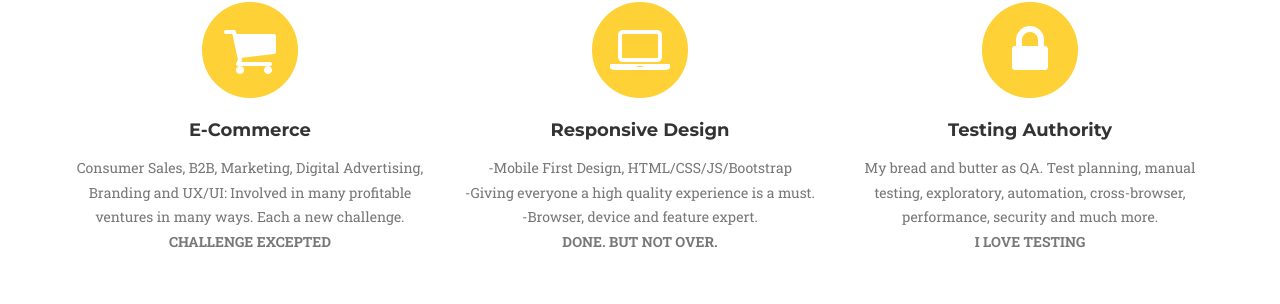
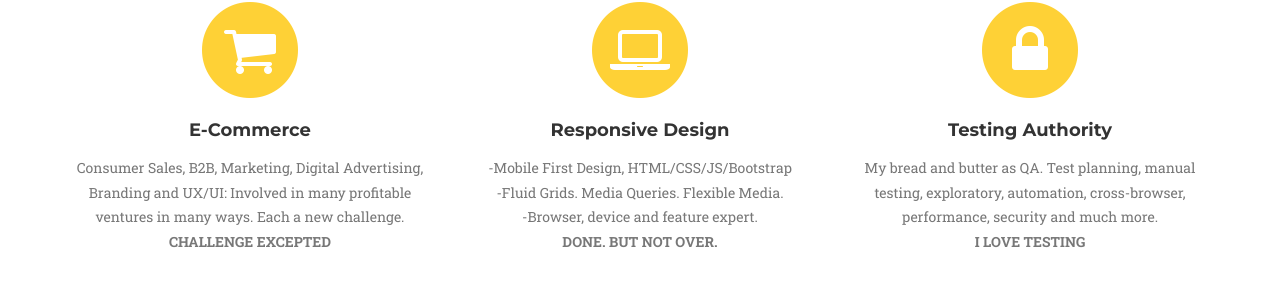
Before and after one commit to kuehlj86/single, a website: page index.html in a window 1280 px wide. Shown: the part 1070-1374 px from the top of the page. Drawn offline with nearby package versions, Linux system fonts and the light colour scheme; a web font is replaced by a local one.

Commit message:
committing

```diff
--- a/index.html
+++ b/index.html
@@ -109,7 +109,7 @@
                         <i class="fa fa-laptop fa-stack-1x fa-inverse"></i>
                     </span>
                     <h4 class="service-heading">Responsive Design</h4>
-                    <p class="text-muted">-Mobile First Design, HTML/CSS/JS/Bootstrap<br>-Giving everyone a high quality experience is a must.<br>-Browser, device and feature expert.<br><b>DONE. BUT NOT OVER.</b></p>
+                    <p class="text-muted">-Mobile First Design, HTML/CSS/JS/Bootstrap<br>-Fluid Grids. Media Queries. Flexible Media.<br>-Browser, device and feature expert.<br><b>DONE. BUT NOT OVER.</b></p>
                 </div>
                 <div class="col-md-4">
                     <span class="fa-stack fa-4x">
```
